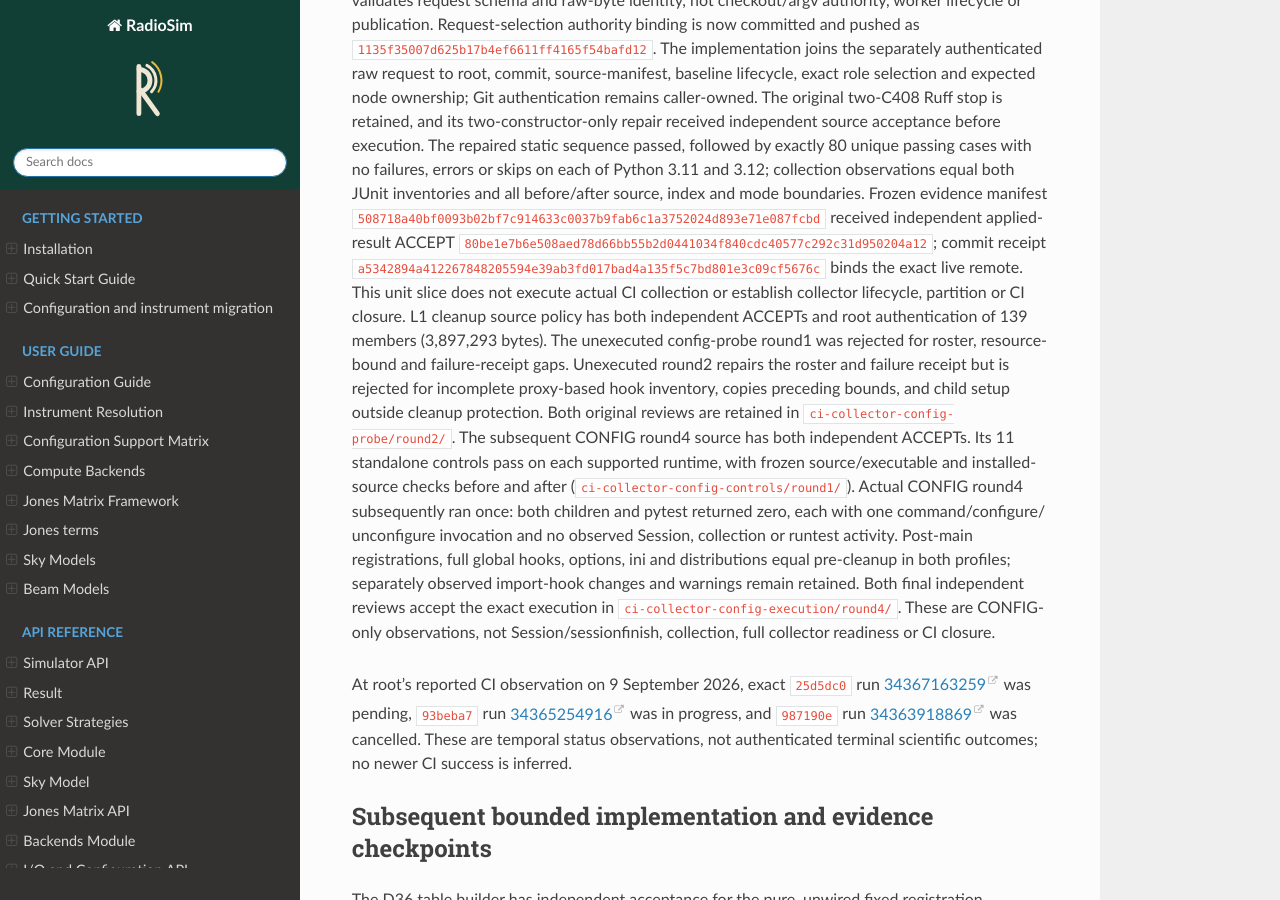
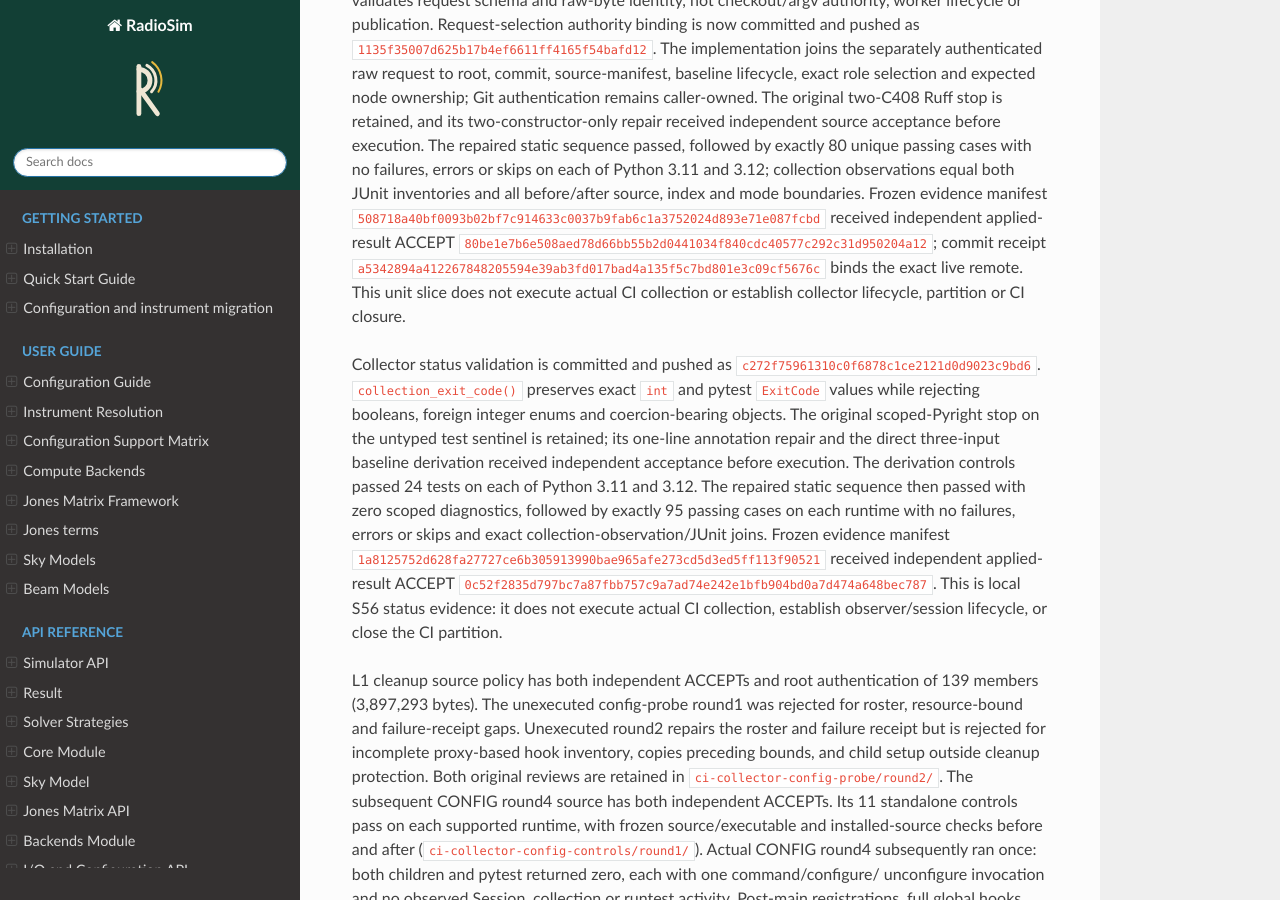
Before and after one commit to RRI-interferometry/RRIVis, a Sphinx documentation site: the page built from docs/development/completion_ledger.md, in a window 1280 px wide and 900 px high, scrolled down 12483 px. Built offline with Sphinx 7.4.7 and the Read the Docs theme 3.1.0, drawn with Linux system fonts in a browser that asks for light colours.

Commit message:
docs: record CI collector status acceptance

```diff
--- a/docs/development/completion_ledger.md
+++ b/docs/development/completion_ledger.md
@@ -541,8 +541,26 @@ received independent applied-result ACCEPT
 commit receipt
 `a5342894a412267848205594e39ab3fd017bad4a135f5c7bd801e3c09cf5676c`
 binds the exact live remote. This unit slice does not execute actual CI
-collection or establish collector lifecycle, partition or CI closure. L1 cleanup
-source policy has both independent
+collection or establish collector lifecycle, partition or CI closure.
+
+Collector status validation is committed and pushed as
+`c272f75961310c0f6878c1ce2121d0d9023c9bd6`. `collection_exit_code()`
+preserves exact `int` and pytest `ExitCode` values while rejecting booleans,
+foreign integer enums and coercion-bearing objects. The original scoped-Pyright
+stop on the untyped test sentinel is retained; its one-line annotation repair
+and the direct three-input baseline derivation received independent acceptance
+before execution. The derivation controls passed 24 tests on each of Python
+3.11 and 3.12. The repaired static sequence then passed with zero scoped
+diagnostics, followed by exactly 95 passing cases on each runtime with no
+failures, errors or skips and exact collection-observation/JUnit joins. Frozen
+evidence manifest
+`1a8125752d628fa27727ce6b305913990bae965afe273cd5d3ed5ff113f90521`
+received independent applied-result ACCEPT
+`0c52f2835d797bc7a87fbb757c9a7ad74e242e1bfb904bd0a7d474a648bec787`.
+This is local S56 status evidence: it does not execute actual CI collection,
+establish observer/session lifecycle, or close the CI partition.
+
+L1 cleanup source policy has both independent
 ACCEPTs and root authentication of 139 members (3,897,293 bytes). The unexecuted
 config-probe round1 was rejected for roster, resource-bound and failure-receipt
 gaps. Unexecuted round2 repairs the roster and failure receipt but is rejected
```
